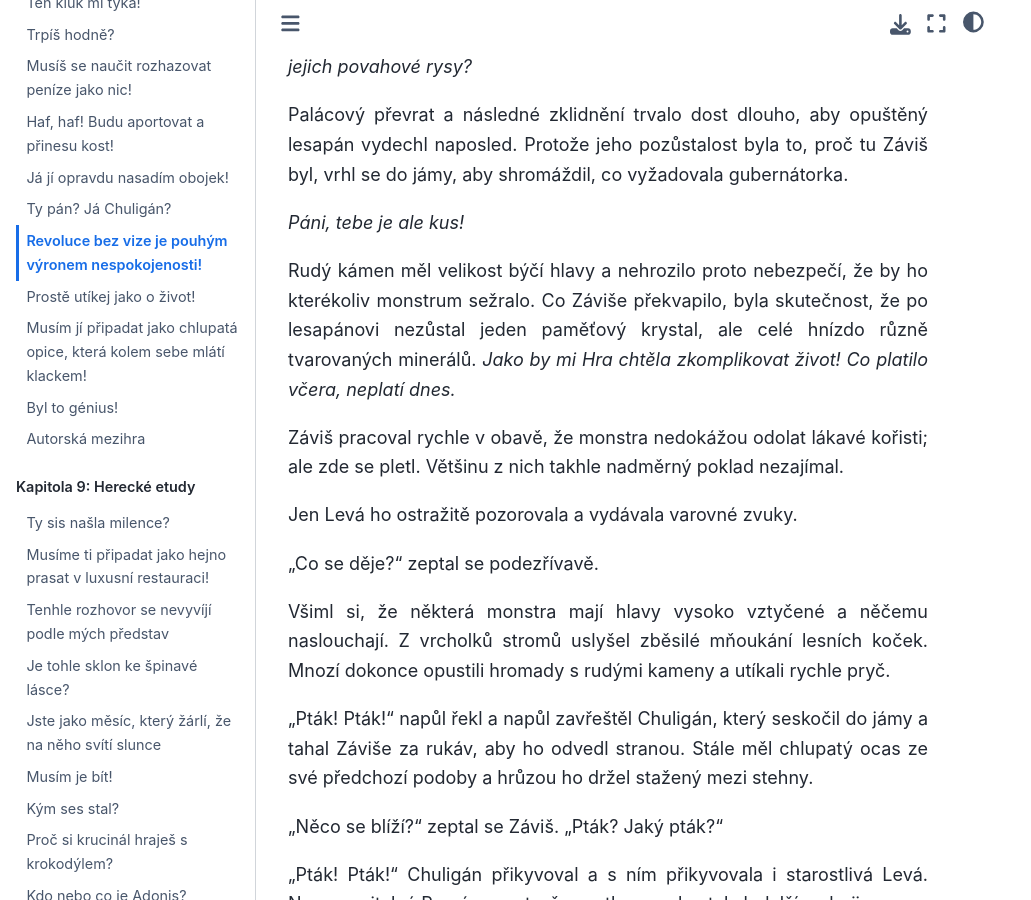
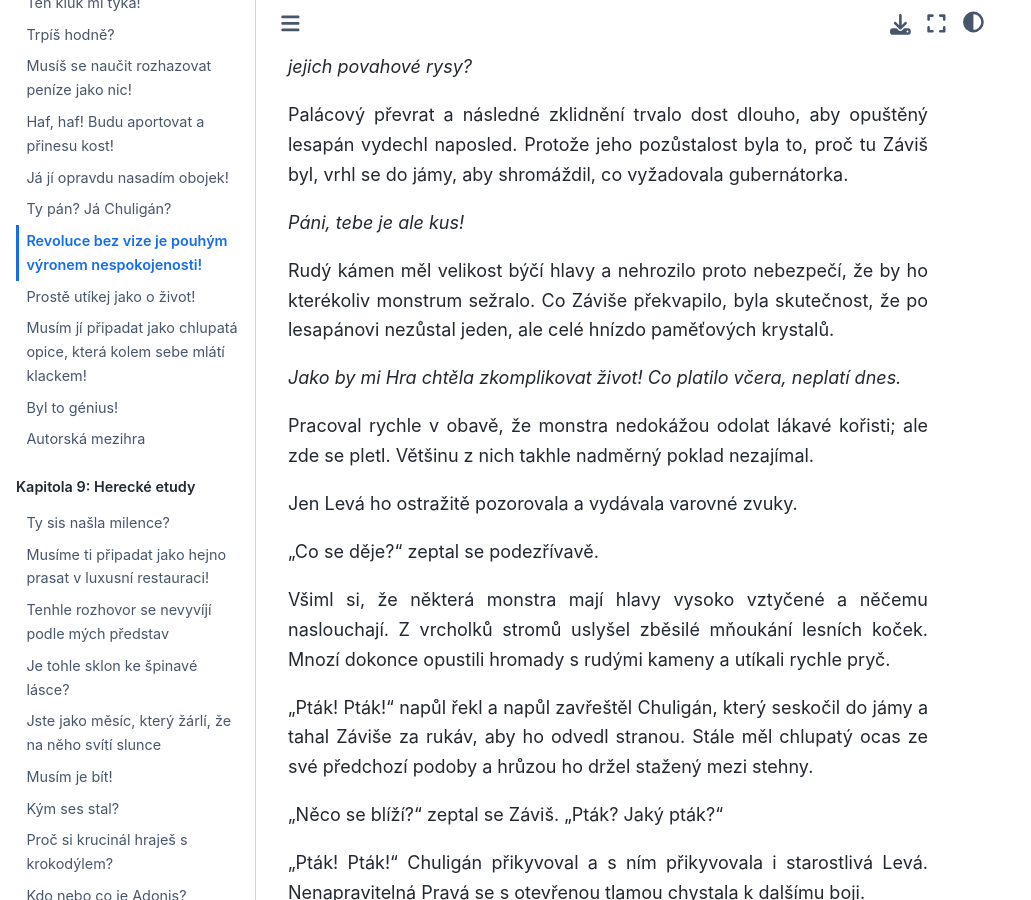
Before and after one commit to hanpari/sest-spolecniku, a Sphinx documentation site: the page built from source/sest_spolecniku/008-velmistr-deviti-draku/8.md, in a window 1280 px wide and 900 px high, scrolled down 3355 px. Shown: the whole window, without its empty margins (0-1031 px from the left). Built offline with Sphinx 7.4.7 and the Sphinx Book theme 1.1.4, drawn with Linux system fonts in a browser that asks for light colours.

Commit message:
Update 8.md

```diff
--- a/source/sest_spolecniku/008-velmistr-deviti-draku/8.md
+++ b/source/sest_spolecniku/008-velmistr-deviti-draku/8.md
@@ -76,9 +76,11 @@ Palácový převrat a následné zklidnění trvalo dost dlouho, aby opuštěný
 
 *Páni, tebe je ale kus!*
 
-Rudý kámen měl velikost býčí hlavy a nehrozilo proto nebezpečí, že by ho kterékoliv monstrum sežralo. Co Záviše překvapilo, byla skutečnost, že po lesapánovi nezůstal jeden paměťový krystal, ale celé hnízdo různě tvarovaných minerálů. *Jako by mi Hra chtěla zkomplikovat život! Co platilo včera, neplatí dnes.*
+Rudý kámen měl velikost býčí hlavy a nehrozilo proto nebezpečí, že by ho kterékoliv monstrum sežralo. Co Záviše překvapilo, byla skutečnost, že po lesapánovi nezůstal jeden, ale celé hnízdo paměťových krystalů.
 
-Záviš pracoval rychle v obavě, že monstra nedokážou odolat lákavé kořisti; ale zde se pletl. Většinu z nich takhle nadměrný poklad nezajímal.
+*Jako by mi Hra chtěla zkomplikovat život! Co platilo včera, neplatí dnes.*
+
+Pracoval rychle v obavě, že monstra nedokážou odolat lákavé kořisti; ale zde se pletl. Většinu z nich takhle nadměrný poklad nezajímal.
 
 Jen Levá ho ostražitě pozorovala a vydávala varovné zvuky.
 
```
